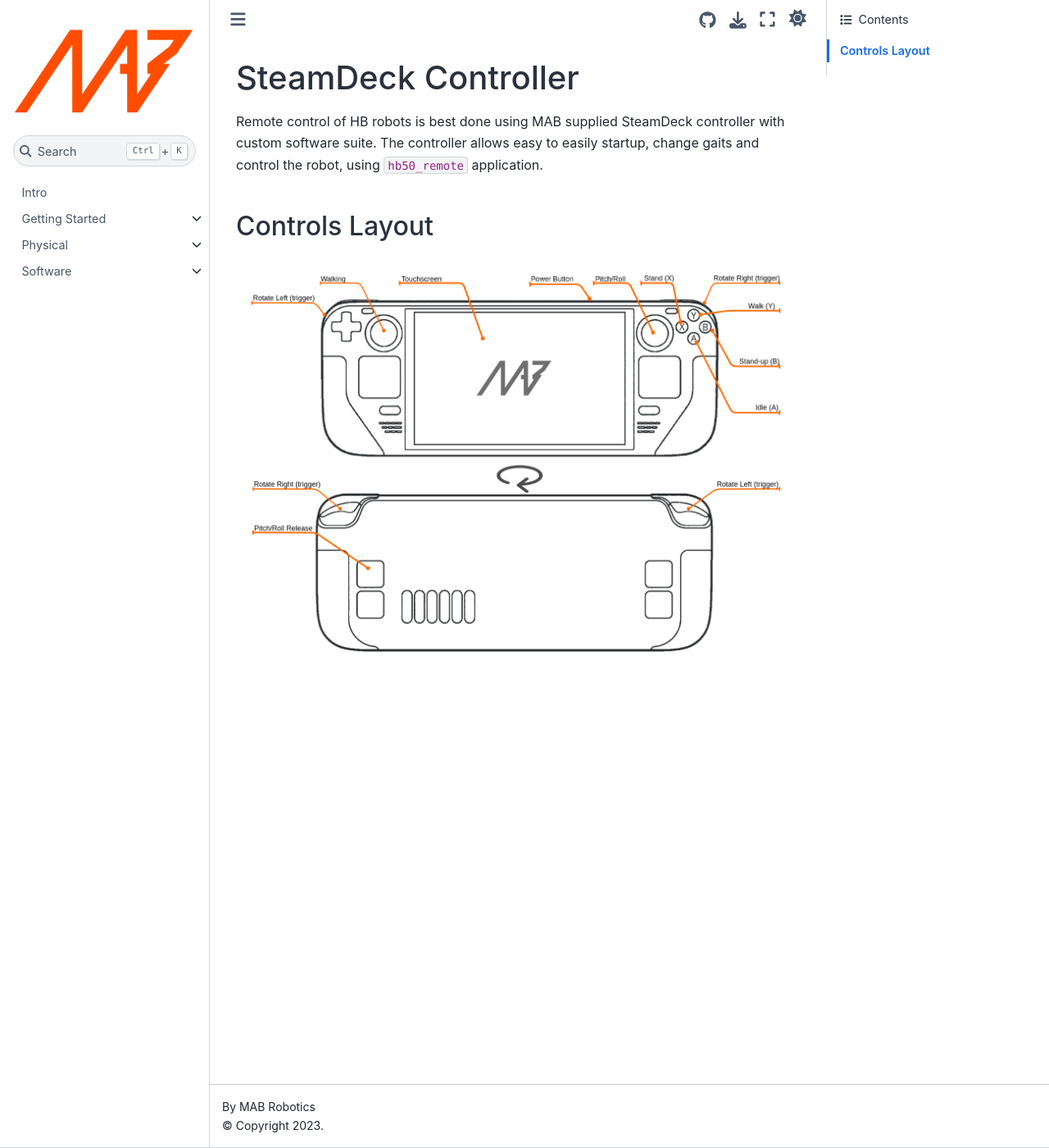
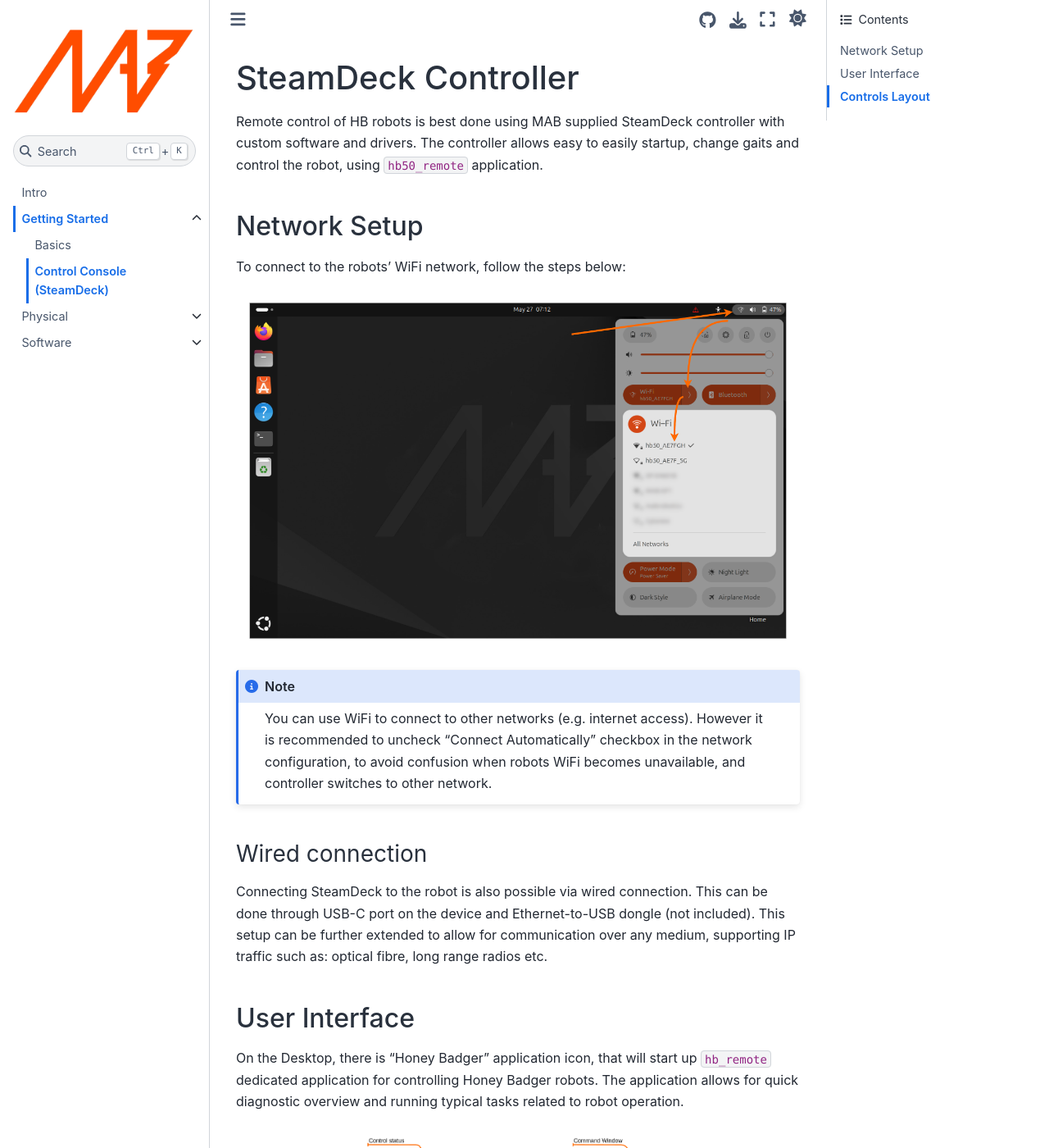
Before and after one commit to mabrobotics/hb-docs, a Jupyter Book: the page built from GettingStarted/SteamDeck.md, in a window 1280 px wide and 1400 px high. Shown: the whole window at 82% size. Built offline with Jupyter Book 1.0.4 settings and Sphinx 7.4.7 and the Sphinx Book theme 1.1.4, drawn with Linux system fonts in a browser that asks for light colours; some of the changed text lies outside the part shown.

Commit message:
feat: updated getting started with deck screenshots

````diff
--- a/GettingStarted/SteamDeck.md
+++ b/GettingStarted/SteamDeck.md
@@ -1,11 +1,49 @@
 # SteamDeck Controller
 
-Remote control of HB robots is best done using MAB supplied SteamDeck controller with custom software suite. The controller allows easy to easily startup, change gaits and control the robot, using `hb50_remote` application.
+Remote control of HB robots is best done using MAB supplied SteamDeck controller with custom software and drivers.
+The controller allows easy to easily startup, change gaits and control the robot,
+using `hb50_remote` application.
 
-## Controls Layout
-```{figure} ./img/steamdeck_controls.png
-:alt: steamdeck_controls
+## Network Setup
+To connect to the robots' WiFi network, follow the steps below:
+
+```{figure} ./img/deck_wifi.png
+:alt: deck_wifi
 :class: bg-primary mb-1
 :align: center
 :class: no-scaled-link
 ```
+
+```{note}
+You can use WiFi to connect to other networks (e.g. internet access). However it is recommended to uncheck
+"Connect Automatically" checkbox in the network configuration, to avoid confusion when robots WiFi becomes
+unavailable, and controller switches to other network.
+```
+
+### Wired connection
+Connecting SteamDeck to the robot is also possible via wired connection. This can be done through USB-C
+port on the device and Ethernet-to-USB dongle (not included). This setup can be further extended to allow for
+communication over any medium, supporting IP traffic such as: optical fibre, long range radios etc.
+
+## User Interface
+On the Desktop, there is "Honey Badger" application icon, that will start up `hb_remote` dedicated application
+for controlling Honey Badger robots. The application allows for quick diagnostic overview and running typical
+tasks related to robot operation.
+
+```{figure} ./img/deck_remote.png
+:alt: deck_remote
+:class: bg-primary mb-1
+:align: center
+:class: no-scaled-link
+```
+
+## Controls Layout
+Alongside `hb_remote` there is also another node `hb_teleop`, which captures joystick button inputs and
+converts them to robot commands. Below is a list of supported commands and actions:
+
+```{figure} ./img/deck_controls.png
+:alt: deck_controls
+:class: bg-primary mb-1
+:align: center
+:class: no-scaled-link
+```
--- a/_toc.yml
+++ b/_toc.yml
@@ -10,6 +10,8 @@ chapters:
     sections:
       - file: GettingStarted/Basics.md
         title: Basics
+      - file: GettingStarted/SteamDeck.md
+        title: Control Console (SteamDeck)
   - file: Physical/Overview.md
     title: Physical
     sections:
````
Also changed, not shown: GettingStarted/Basics.md (+33 -8 lines), Physical/Overview.md (+10 -0 lines), Software/Networking.md (+15 -2 lines), Software/Overview.md (+7 -0 lines), GettingStarted/img/deck_controls.png (renamed from GettingStarted/img/steamdeck_controls.png), GettingStarted/img/deck_remote.png (added), GettingStarted/img/deck_startup.png (added), GettingStarted/img/deck_wifi.png (added), GettingStarted/img/robot_water.jpg (added).
